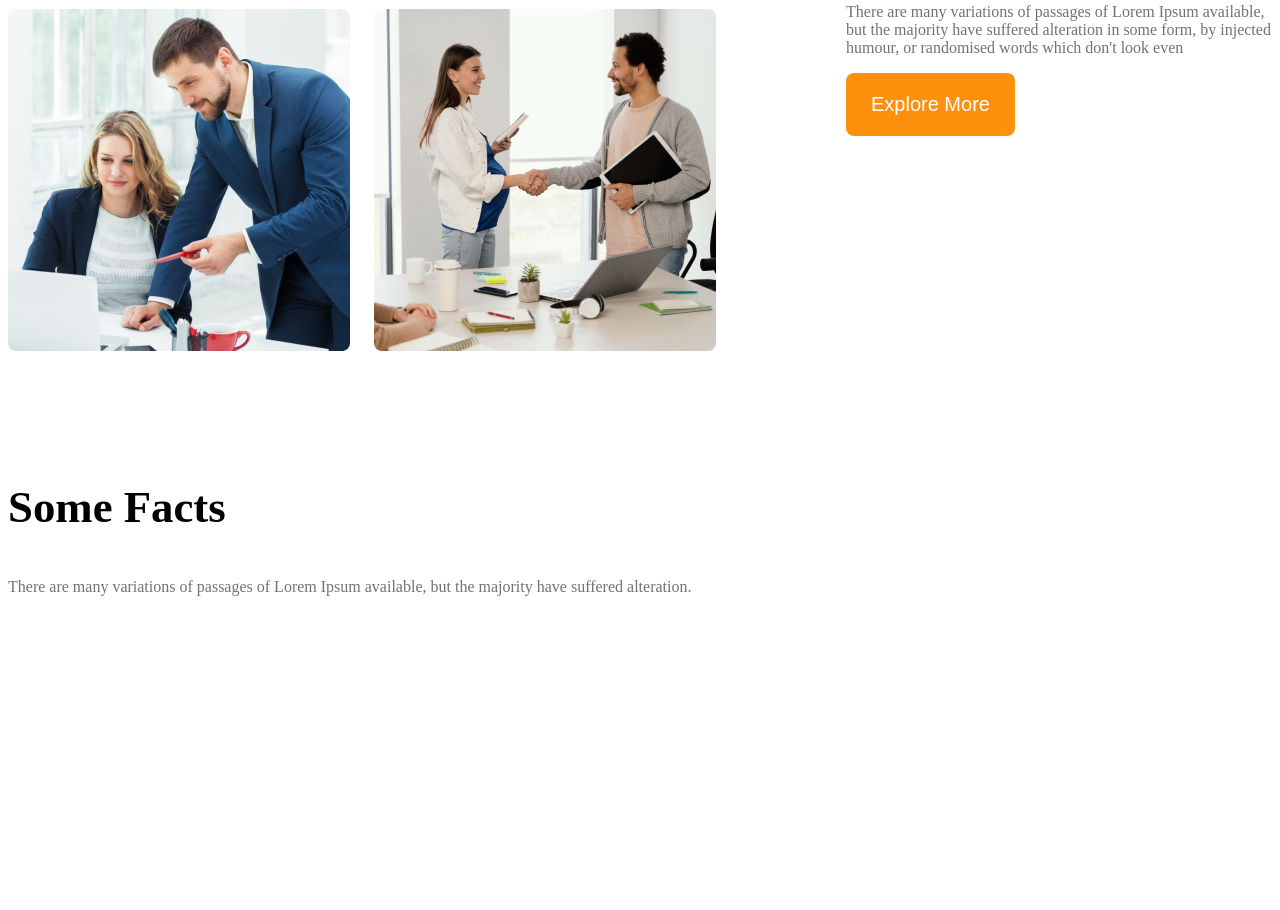
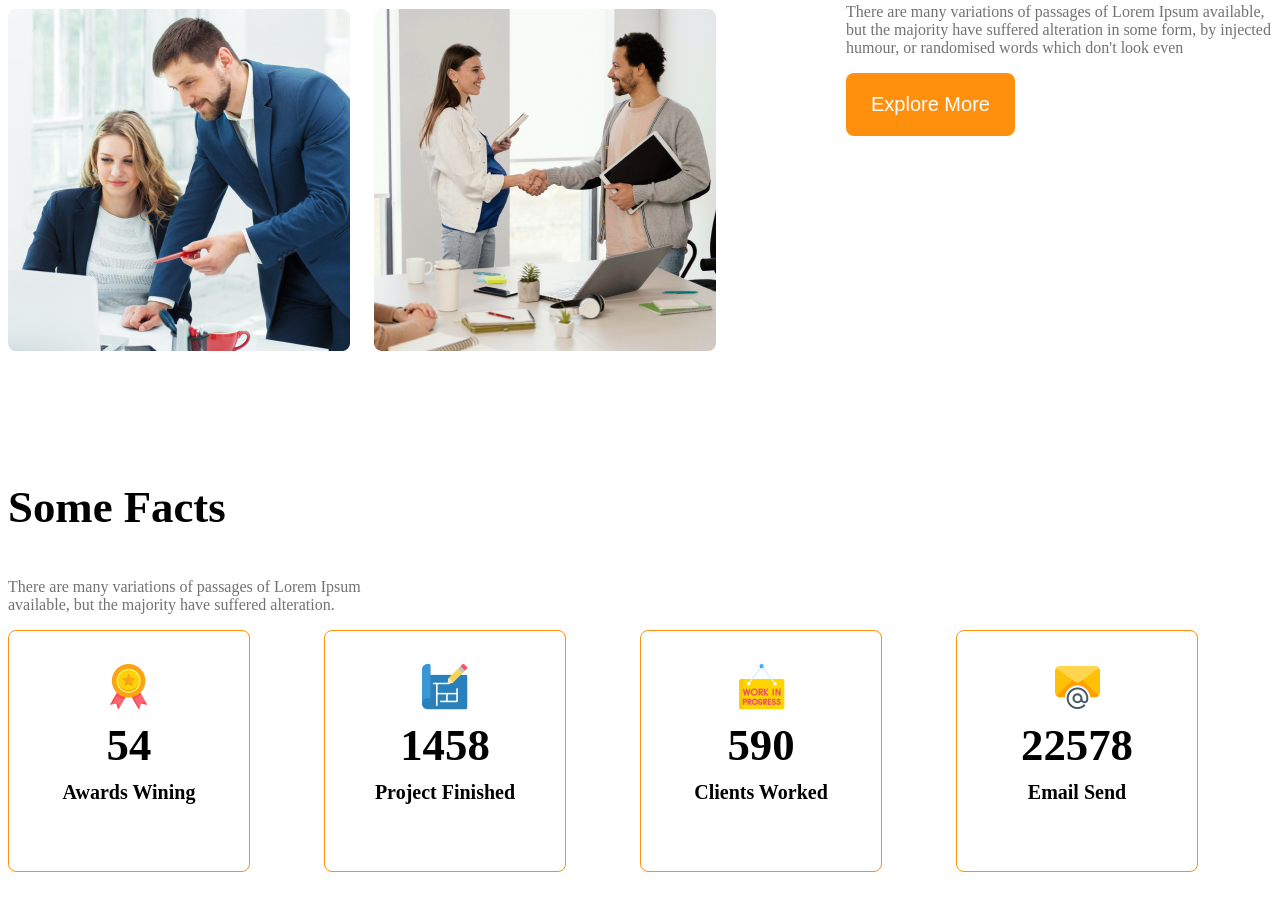
Before and after one commit to Ariful007352/g3-architects-website, a plain HTML site: page index.html in a window 1280 px wide. Shown: the part 1509-2419 px from the top of the page. Before the commit the page ends 2235 px from the top, so only its background shows below. Drawn offline with Linux system fonts and the light colour scheme.

Commit message:
added some facts and cards and images

```diff
--- a/index.html
+++ b/index.html
@@ -68,31 +68,47 @@
       <!-- features will enjoy -->
       <section>
         <h3 class="section-title">Some Facts</h3>
-        <p class="text-light-color">
+        <p class="text-light-color facts-description">
           There are many variations of passages of Lorem Ipsum available, but
           the majority have suffered alteration.
         </p>
         <div class="facts-container">
-    <!-- .facts*4>imag.facts-icon+h4.facts-number+h5.fact-name -->
-    <div class="facts">
-        <imag class="facts-icon"></imag>
-        <h4 class="facts-number"></h4>
-        <h5 class="fact-name"></h5>
+          <!-- .facts-card*4>imag.facts-icon+h4.facts-number+h5.fact-name -->
+          <div class="facts-card display-flex">
+            <div>
+              <img src="./images/icons/ribon.png" alt="" class="facts-icon" />
+              <h4 class="facts-number">54</h4>
+              <h5 class="fact-name">Awards Wining</h5>
             </div>
-    <div class="facts">
-        <imag class="facts-icon"></imag>
-        <h4 class="facts-number"></h4>
-        <h5 class="fact-name"></h5>
           </div>
-    <div class="facts">
-        <imag class="facts-icon"></imag>
-        <h4 class="facts-number"></h4>
-        <h5 class="fact-name"></h5>
+          <div class="facts-card display-flex">
+            <div>
+              <img
+                src="./images/icons/projects.png"
+                alt=""
+                class="facts-icon"
+              />
+              <h4 class="facts-number">1458</h4>
+              <h5 class="fact-name">Project Finished</h5>
             </div>
-    <div class="facts">
-        <imag class="facts-icon"></imag>
-        <h4 class="facts-number"></h4>
-        <h5 class="fact-name"></h5>
+          </div>
+          <div class="facts-card display-flex">
+            <div>
+              <img
+                src="./images/icons/customers.png"
+                alt=""
+                class="facts-icon"
+              />
+              <h4 class="facts-number">590</h4>
+              <h5 class="fact-name">Clients Worked</h5>
+            </div>
+          </div>
+          <div class="facts-card display-flex">
+            <div>
+              <img src="./images/icons/email.png" alt="" class="facts-icon" />
+              <h4 class="facts-number">22578</h4>
+              <h5 class="fact-name">Email Send</h5>
+            </div>
           </div>
         </div>
       </section>
--- a/style.css
+++ b/style.css
@@ -1,19 +1,15 @@
-
-@import url('https://fonts.googleapis.com/css2?family=Work+Sans:ital,wght@0,100..900;1,100..900&display=swap');
-
-
+@import url("https://fonts.googleapis.com/css2?family=Work+Sans:ital,wght@0,100..900;1,100..900&display=swap");
 
 .work-sans-fonts {
   font-family: "Work Sans", sans-serif;
   font-optical-sizing: auto;
   font-weight: 500;
   font-style: normal;
-
 }
 /* seared file */
-.btn-praimary{
-  background-color: #FF900E;
-  color: #FFFFFF;
+.btn-praimary {
+  background-color: #ff900e;
+  color: #ffffff;
   font-size: 1.25rem;
   padding: 20px 25px;
   font-weight: 600px;
@@ -21,64 +17,62 @@ font-weight: 500;
   border: none;
   margin-bottom: 50px;
 }
-.display-flex{
+.display-flex {
   display: flex;
   align-items: center;
 }
-main{
+main {
   max-width: 1440px;
   margin: 0 auto;
 }
-main >section{
+main > section {
   margin-top: 130px;
 }
 /* text-style */
 /* dark1 */
-.text-light-gray{
+.text-light-gray {
   color: #131313;
 }
 /* dark02 */
- .text-gray{
+.text-gray {
   color: #424242;
 }
 /* dark03 */
-  .text-light-color{
+.text-light-color {
   color: #727272;
 }
- .text-primary{
-    color: #FF900E;
+.text-primary {
+  color: #ff900e;
 }
 
-
-.features-title{
+.features-title {
   font-size: 2.8rem;
   font-weight: 700;
 }
 
-  #Quick-list{
+#Quick-list {
   font-weight: 500;
 }
 /* background color */
-.bg-light{
-  background-color: rgba(255, 144, 14, 0.10);
+.bg-light {
+  background-color: rgba(255, 144, 14, 0.1);
 }
-.section-title{
+.section-title {
   font-size: 2.8rem;
   font-weight: 700;
 }
 /* header style */
 
-.brand-name{
+.brand-name {
   font-weight: 700;
   font-size: 3rem;
 }
 
 /* navbar style  */
-.navbar{
+.navbar {
   justify-content: space-between;
-
 }
-.nav-link{
+.nav-link {
   text-decoration: none;
   font-size: medium;
   font-weight: 18px;
@@ -87,24 +81,56 @@ font-weight: 18px;
   list-style: none;
   margin: 30px;
 }
- .navbar, .banner{
+.navbar,
+.banner {
   max-width: 1440px;
   margin: 0 auto;
 }
- .banner-contant{
+.banner-contant {
   max-width: 850px;
   margin: 0 auto;
   text-align: center;
 }
- .banner-title{
+.banner-title {
   font-size: 700;
   font-weight: 4rem;
 }
- .banner-image{
+.banner-image {
   width: 100%;
 }
+/* some facts related style  */
+.facts-description {
+  max-width: 380px;
+}
+
+.facts-container {
+  display: grid;
+  grid-template-columns: repeat(4, 1fr);
+}
+
+.facts-card {
+  border: 1px solid #ff900e;
+  width: 240px;
+  height: 240px;
+  border-radius: 8px;
+  justify-content: center;
+  align-items: center;
+  text-align: center;
+}
+.facts-number {
+  font-size: 2.8rem;
+  font-weight: 600;
+  margin-top: 5px;
+  margin-bottom: 5px;
+}
+.fact-name {
+  font-size: 1.25rem;
+  font-weight: 600;
+  margin-top: 10px;
+}
+
 /* team and feature related style  */
-.team-image-container{
+.team-image-container {
   display: grid;
   grid-template-columns: repeat(2, 1fr);
   gap: 24px;
@@ -112,11 +138,11 @@ font-weight: 18px;
 /* .teams{
   text-align: center;
 } */
-.our-features{
+.our-features {
   margin-left: 130px;
   max-width: 530px;
 }
-.Quick-list{
+.Quick-list {
   font-weight: 500;
 }
 
@@ -124,23 +150,22 @@ font-weight: 18px;
 @media screen and (max-width: 576px) {
   .navbar,
   .nav-links,
-  .teams
-  {
+  .teams {
     flex-direction: column;
   }
-.team-image-container{
+  .team-image-container {
     grid-template-columns: repeat(1, 1fr);
   }
-.our-features{
+  .our-features {
     margin-left: 20px;
   }
 }
 /* medium size device */
 @media screen and (min-width: 576) and (max-width: 992px) {
-  .teams{
+  .teams {
     flex-direction: column;
   }
-  .our-features{
+  .our-features {
     margin: 50px auto;
   }
 }
```
Lines whose indentation alone changed are shown as unchanged.
